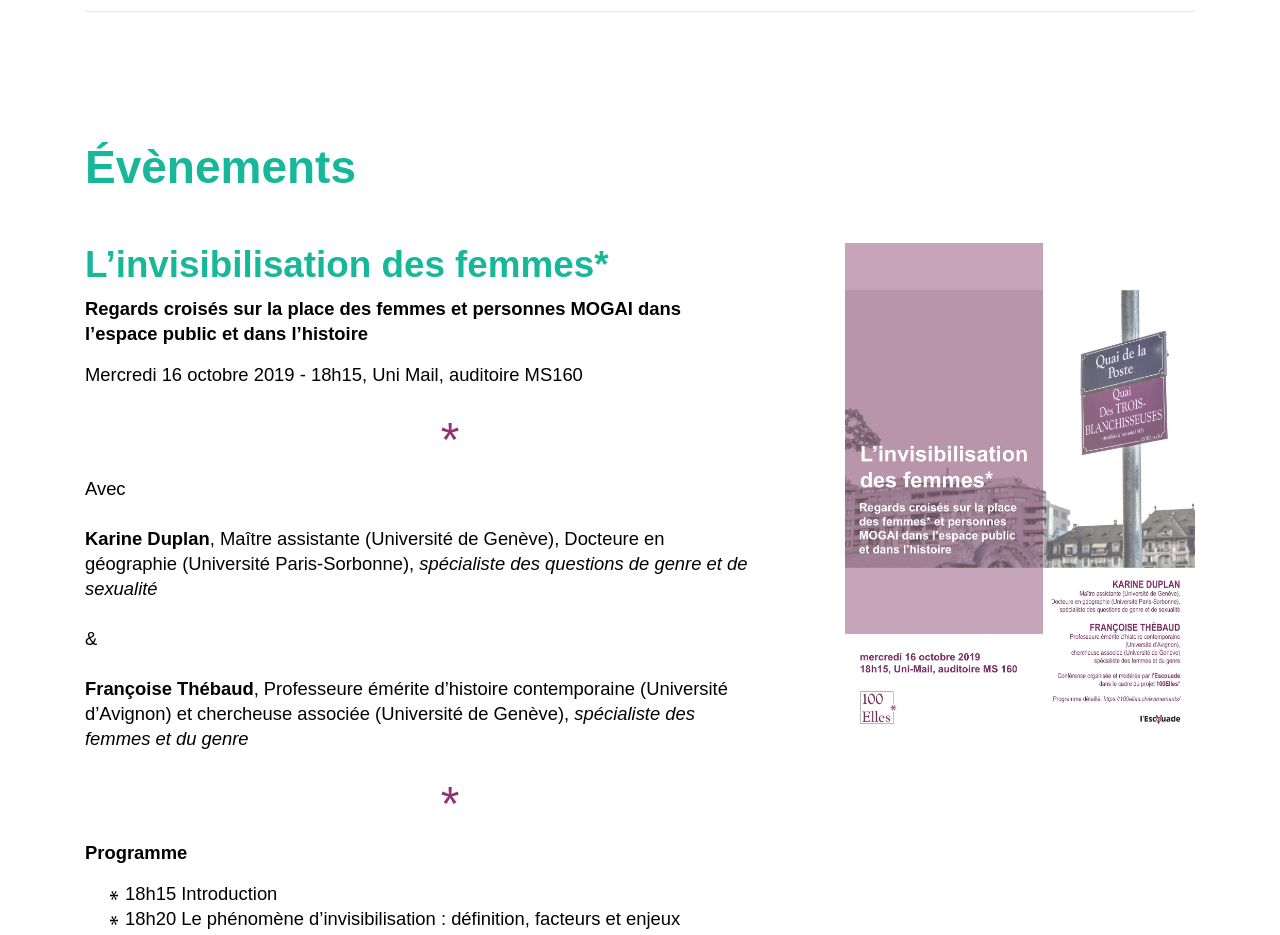
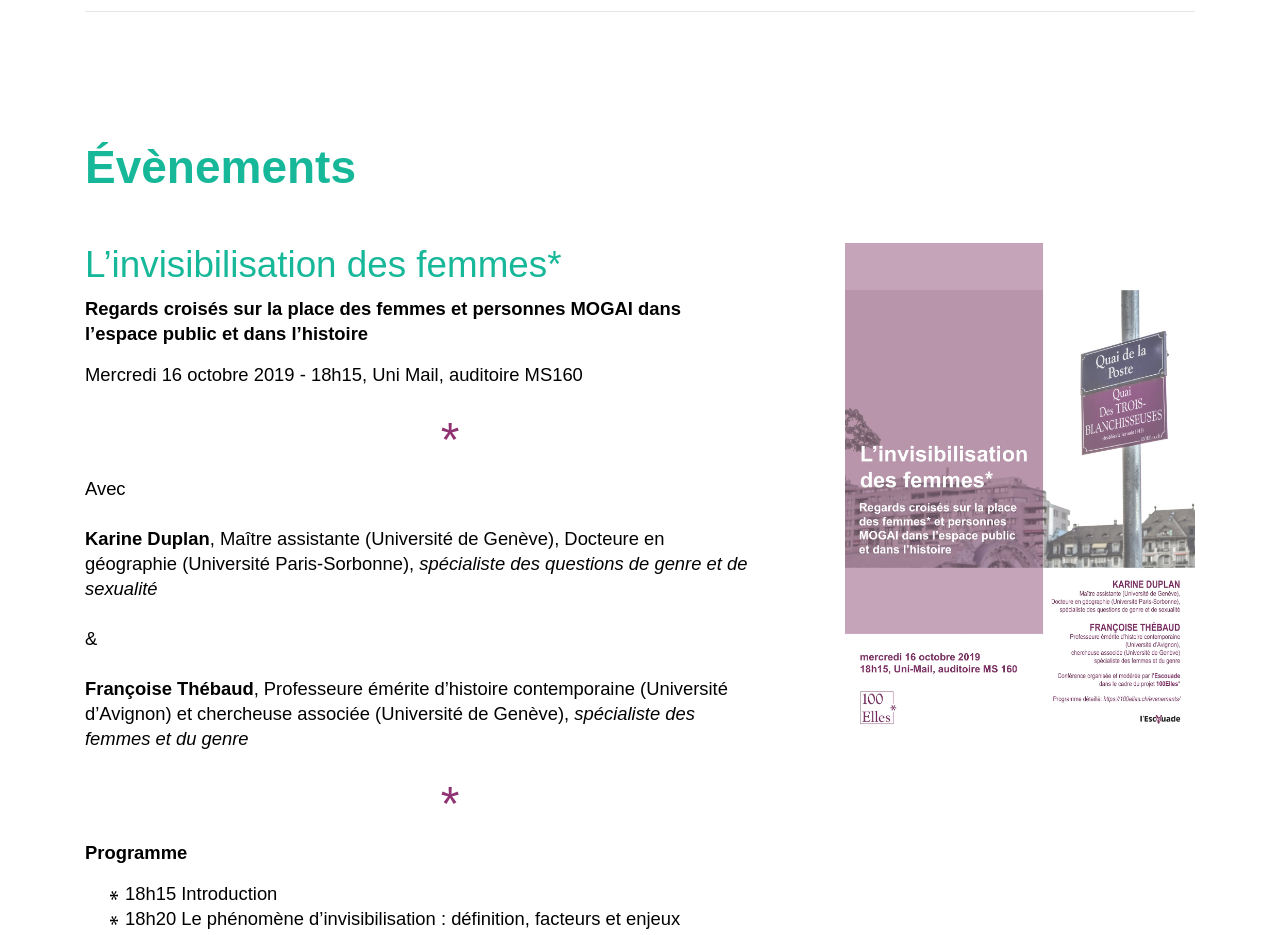
Before and after one commit to larucheio/100elles.ch, a Jekyll site: the page built from partenaires-collaboration-evenements/index.html, in a window 1280 px wide. Shown: the part 1366-2301 px from the top of the page. Built offline with Jekyll 4.4.1, drawn with Linux system fonts in a browser that asks for light colours.

Commit message:
Update typo

```diff
--- a/css/main.scss
+++ b/css/main.scss
@@ -96,6 +96,6 @@ figcaption {
   line-height: normal;
 }
 
-h1, h2, h3 {
+h1 {
   font-weight: bold;
 }
```
